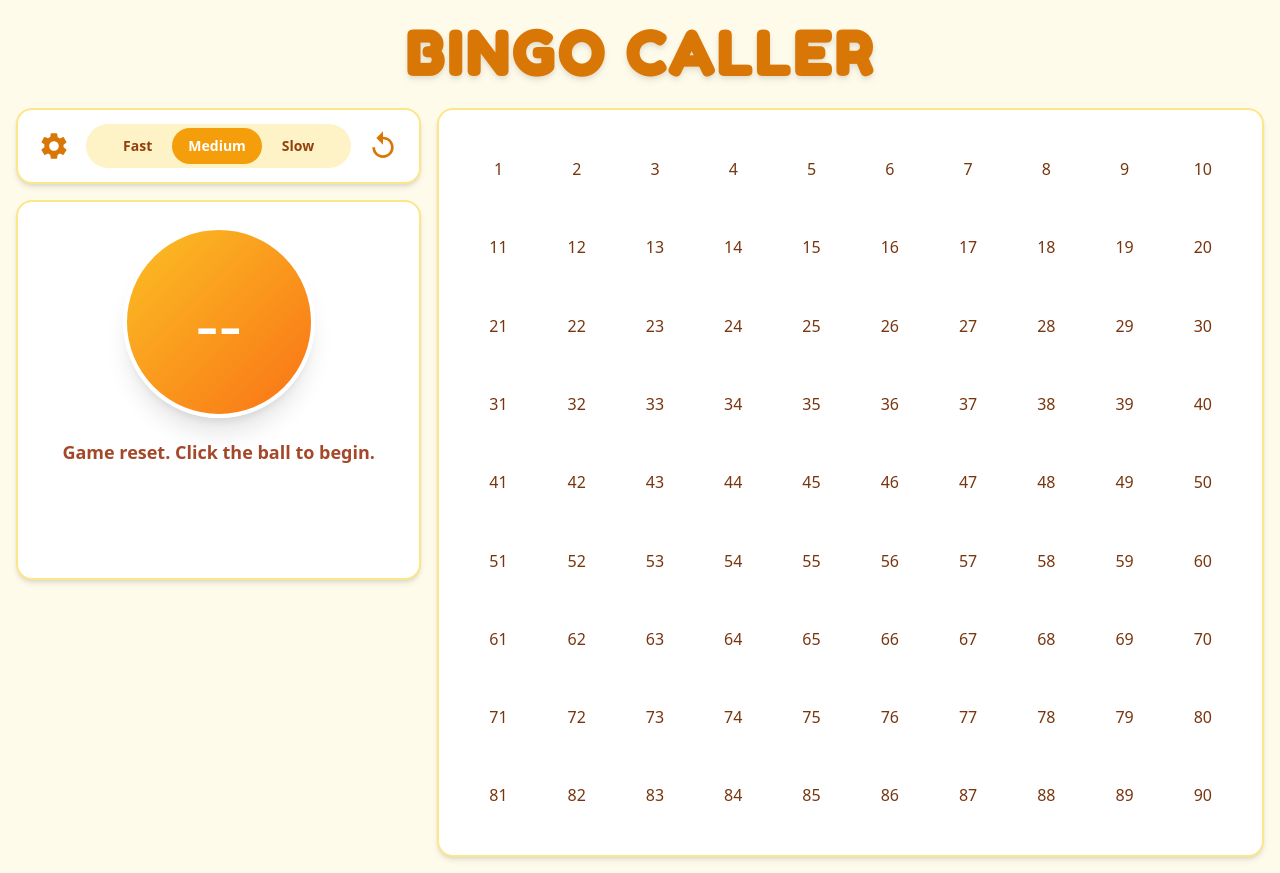
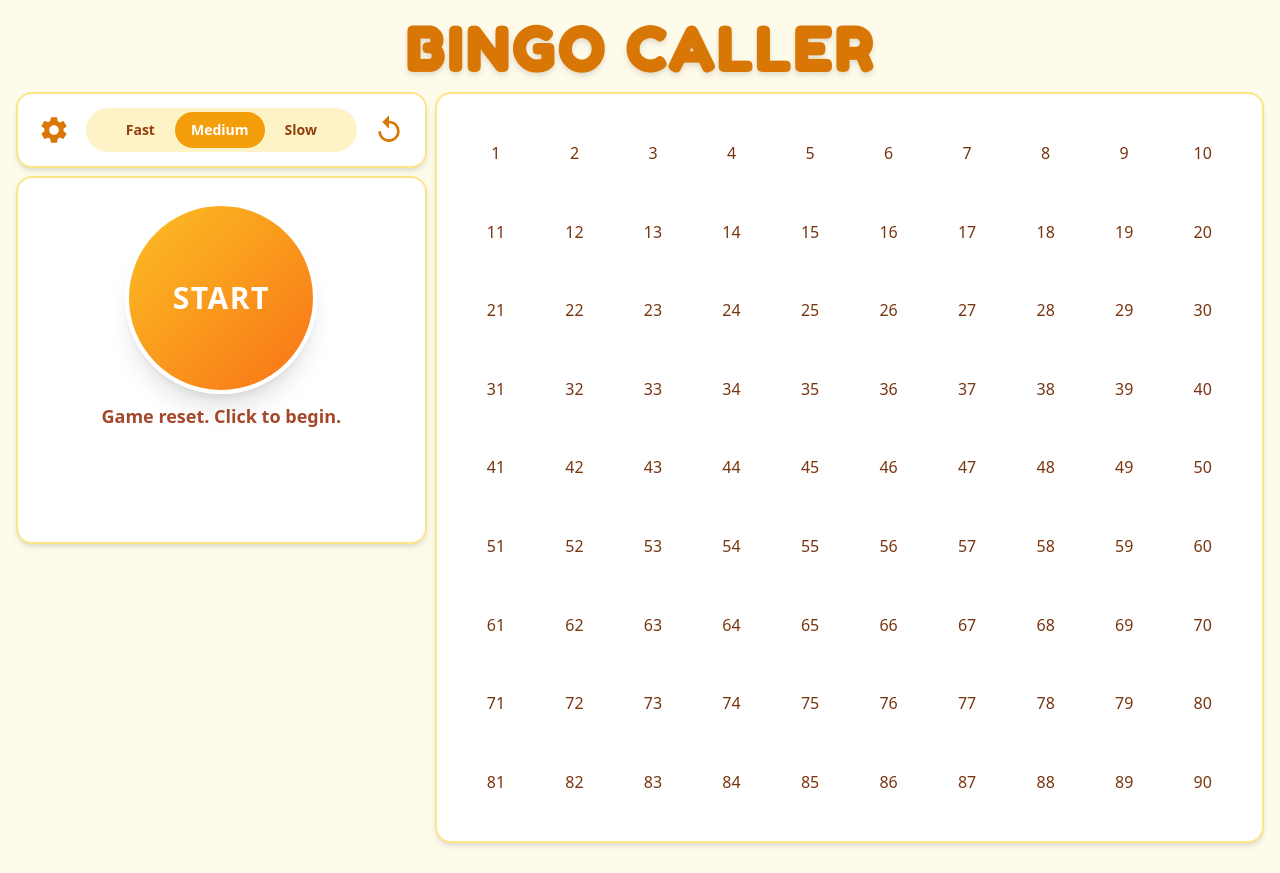
Before and after one commit to mattduff36/bingo-caller, a website: page index.html in a window 1280 px wide. Both pictures are taken after a click on the button 383 px from the left and 146 px from the top of the page. Drawn offline with nearby package versions, Linux system fonts and the light colour scheme.

Commit message:
refactor: Reduce START/PAUSED text size in ball

```diff
--- a/index.html
+++ b/index.html
@@ -17,7 +17,7 @@
         }
         @media all and (display-mode: standalone) {
             #app-container {
-                padding-top: 1.5rem; /* Fail-safe gap for PWA */
+                padding-top: 0.75rem; /* Fail-safe gap for PWA */
             }
         }
         /* Generic styles for called balls, shared across themes */
@@ -60,13 +60,13 @@
 </head>
 <body class="transition-colors duration-500">
     <div id="app-container" class="bingo-caller-app container mx-auto p-4 max-w-7xl">
-        <header class="flex flex-col items-center justify-center py-2 mb-4">
+        <header class="flex flex-col items-center justify-center py-1 mb-2">
             <h1 id="logo-text" class="text-5xl sm:text-6xl font-bold tracking-wider" style="font-family: 'Fredoka One', cursive;">BINGO CALLER</h1>
         </header>
 
-        <div class="main-content-area grid grid-cols-1 md:grid-cols-3 gap-4">
+        <div class="main-content-area grid grid-cols-1 md:grid-cols-3 gap-2">
             <div id="left-panel" class="left-panel md:col-span-1">
-                <div id="controls-container" class="controls flex justify-around items-center space-x-2 p-3 mb-4 rounded-2xl shadow-md border-2">
+                <div id="controls-container" class="controls flex justify-around items-center space-x-2 p-3 mb-2 rounded-2xl shadow-md border-2">
                     <button id="settingsButton" class="icon-button p-2 rounded-full" aria-label="Open Settings">
                         <svg xmlns="http://www.w3.org/2000/svg" viewBox="0 0 24 24" fill="currentColor" class="w-8 h-8"><path d="M19.14,12.94c0.04-0.3,0.06-0.61,0.06-0.94c0-0.32-0.02-0.64-0.07-0.94l2.03-1.58c0.18-0.14,0.23-0.41,0.12-0.61 l-1.92-3.32c-0.12-0.22-0.37-0.29-0.59-0.22l-2.39,0.96c-0.5-0.38-1.03-0.7-1.62-0.94L14.4,2.81c-0.04-0.24-0.24-0.41-0.48-0.41 h-3.84c-0.24,0-0.44,0.17-0.48,0.41L9.2,5.25C8.61,5.49,8.08,5.81,7.58,6.19L5.19,5.23C4.97,5.16,4.72,5.23,4.6,5.45L2.68,8.77 c-0.11,0.2-0.06,0.47,0.12,0.61l2.03,1.58C4.77,11.36,4.75,11.68,4.75,12c0,0.32,0.02,0.64,0.07,0.94l-2.03,1.58 c-0.18,0.14-0.23,0.41-0.12,0.61l1.92,3.32c0.12,0.22,0.37,0.29,0.59,0.22l2.39-0.96c0.5,0.38,1.03,0.7,1.62,0.94l0.36,2.44 c0.04,0.24,0.24,0.41,0.48,0.41h3.84c0.24,0,0.44-0.17,0.48-0.41l0.36-2.44c0.59-0.24,1.12-0.56,1.62-0.94l2.39,0.96 c0.22,0.08,0.47,0.01,0.59-0.22l1.92-3.32c0.11-0.2,0.06-0.47-0.12-0.61L19.14,12.94z M12,15.6c-1.98,0-3.6-1.62-3.6-3.6 s1.62-3.6,3.6-3.6s3.6,1.62,3.6,3.6S13.98,15.6,12,15.6z"/></svg>
                     </button>
@@ -82,9 +82,9 @@
 
                 <div id="called-ball-display-container" class="called-ball-display text-center flex flex-col items-center justify-center p-6 rounded-2xl shadow-md border-2">
                     <div id="ballDisplay" class="ball w-36 h-36 sm:w-48 sm:h-48 rounded-full flex items-center justify-center cursor-pointer shadow-xl border-4" tabindex="0" aria-label="Start or Pause Bingo Calling">
-                        <span id="ballNumber" class="text-6xl sm:text-7xl">--</span>
+                        <span id="ballNumber" class="text-2xl sm:text-3xl font-bold tracking-wider">START</span>
                     </div>
-                    <p id="lastCalledMessage" class="font-semibold mt-5 text-lg">Waiting to start...</p>
+                    <p id="lastCalledMessage" class="font-semibold mt-2 text-lg">Waiting to start...</p>
                     <div id="nicknameExplanationDisplay" class="nickname-explanation text-2xl mt-2 h-20"></div>
                 </div>
             </div>
--- a/script.js
+++ b/script.js
@@ -226,6 +226,8 @@ document.addEventListener('DOMContentLoaded', () => {
 
     function displayCalledNumber(number) {
         ballNumberDisplay.textContent = number;
+        ballNumberDisplay.classList.remove('text-2xl', 'sm:text-3xl', 'font-bold', 'tracking-wider');
+        ballNumberDisplay.classList.add('text-6xl', 'sm:text-7xl');
         // ballDisplay classes are managed by the theme engine
         nicknameExplanationDisplay.textContent = bingoNicknames[number]?.explanation || "";
         lastCalledMessage.textContent = previousNumber ? `Previous number: ${previousNumber}` : 'First number called!';
@@ -310,6 +312,9 @@ document.addEventListener('DOMContentLoaded', () => {
         ballDisplay.classList.remove('in-progress');
         if (numbersPool.length > 0 && calledNumbers.length > 0) {
             lastCalledMessage.textContent = 'Calling paused.';
+            ballNumberDisplay.textContent = 'PAUSED';
+            ballNumberDisplay.classList.remove('text-6xl', 'sm:text-7xl');
+            ballNumberDisplay.classList.add('text-2xl', 'sm:text-3xl', 'font-bold', 'tracking-wider');
         }
     }
 
@@ -322,8 +327,10 @@ document.addEventListener('DOMContentLoaded', () => {
         initializeNumbers();
         createBingoBoard(bingoBoardContainer);
         updateExpandedBoard();
-        ballNumberDisplay.textContent = '--';
-        lastCalledMessage.textContent = 'Game reset. Click the ball to begin.';
+        ballNumberDisplay.textContent = 'START';
+        ballNumberDisplay.classList.remove('text-6xl', 'sm:text-7xl');
+        ballNumberDisplay.classList.add('text-2xl', 'sm:text-3xl', 'font-bold', 'tracking-wider');
+        lastCalledMessage.textContent = 'Game reset. Click to begin.';
         nicknameExplanationDisplay.textContent = '';
         applyTheme(currentTheme); // Re-apply theme to reset styles
     }
```
